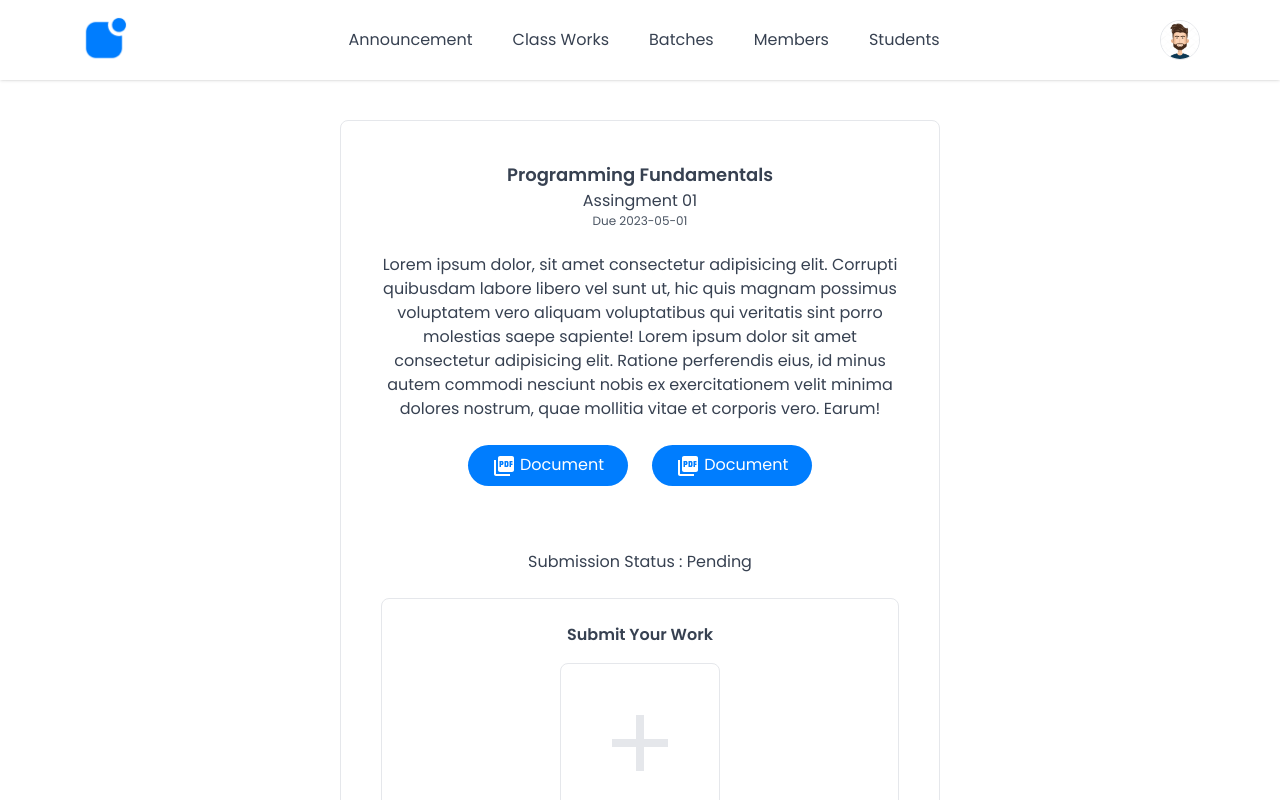
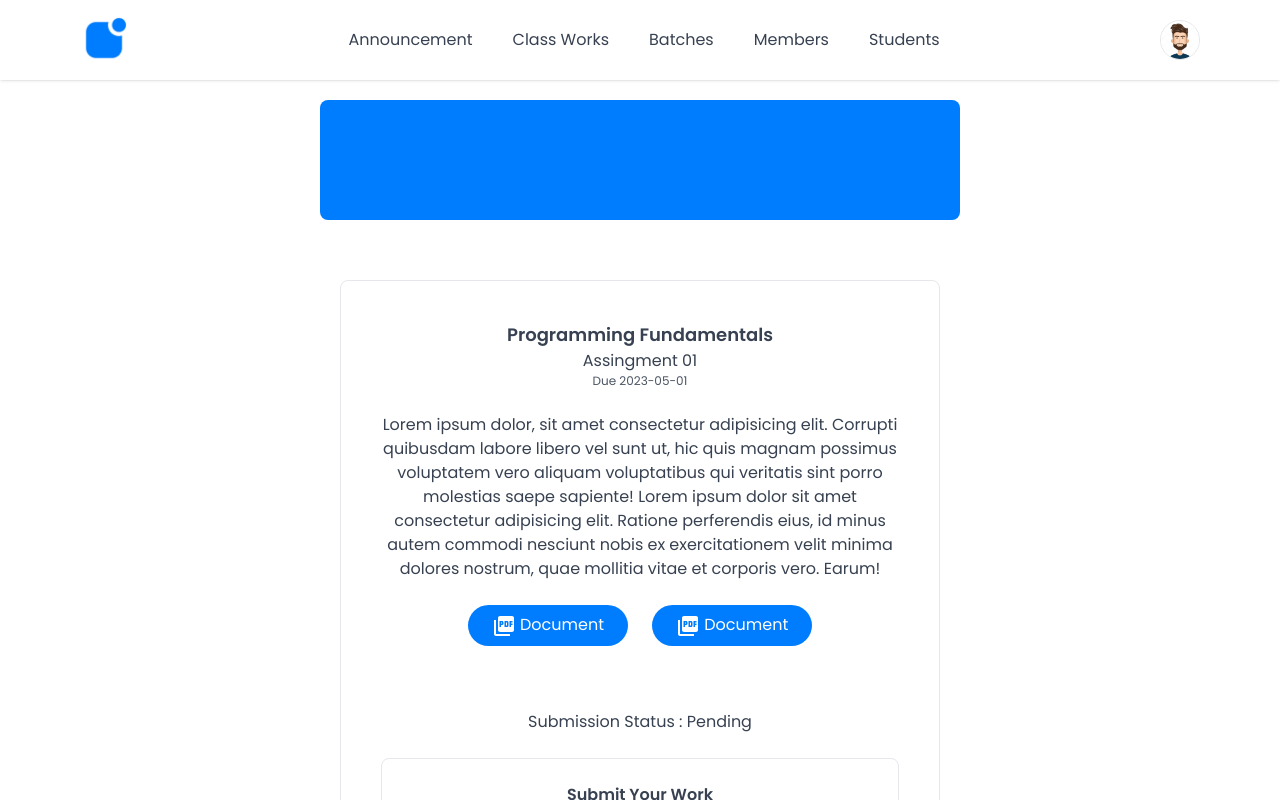
Before and after one commit to Sandun-Induranga/Learning-Management-System, a React (Vite) app in the folder frontend/: page /student/class-work in a window 1280 px wide. Shown: the top 800 px of the page. Built offline with nearby package versions, Linux system fonts and the light colour scheme.

Commit message:
Content Updated

```diff
--- a/frontend/src/components/ClassWork/ClassWork.tsx
+++ b/frontend/src/components/ClassWork/ClassWork.tsx
@@ -2,7 +2,7 @@ import { Add, PictureAsPdf } from "@mui/icons-material";
 
 const ClassWork = () => {
   return (
-    <main className="md:w-1/2 border p-10 rounded-lg flex flex-col items-center gap-6">
+    <main className="mt-40 md:w-1/2 border p-10 rounded-lg flex flex-col items-center gap-6">
       <div className="flex flex-col items-center">
         <span className="text-gray-700 text-lg font-semibold">
           Programming Fundamentals
--- a/frontend/src/components/Header/Header.tsx
+++ b/frontend/src/components/Header/Header.tsx
@@ -44,6 +44,13 @@ const Header = () => {
           )}
         </div>
       </header>
+      <header className="w-full sm:px-80 py-5 h-40 fixed top-20 flex justify-center z-50">
+        <div className="w-full bg-sky-edited-500 rounded-lg flex justify-center items-center">
+          <h1 className="text-2xl text-white font-semibold">
+            {localStorage.getItem("currentBatch")}
+          </h1>
+        </div>
+      </header>
     </>
   );
 };
--- a/frontend/src/pages/Announcements/Announcements.tsx
+++ b/frontend/src/pages/Announcements/Announcements.tsx
@@ -122,7 +122,7 @@ const Announcements = () => {
   return (
     <>
       <Header />
-      <div className="mt-20 lg:mx-60 p-10 flex flex-col items-center justify-center gap-4">
+      <div className="mt-60 lg:mx-60 p-10 flex flex-col items-center justify-center gap-4">
         {isTeacher ? (
           <>
             {!isClickedAddButton ? (
--- a/frontend/src/pages/Login/Login.tsx
+++ b/frontend/src/pages/Login/Login.tsx
@@ -26,9 +26,13 @@ const Login = () => {
 
         switch (res.data.responseData.role) {
           case "Student":
-            setRole(res.data.responseData.setRole);
+            setRole(res.data.responseData.role);
             localStorage.setItem("currentUsername", username);
             localStorage.setItem("currentRole", "Student");
+            localStorage.setItem(
+              "currentBatch",
+              res.data.responseData.batchName
+            );
             alert(localStorage.getItem("currentUsername"));
             navigate("/student", { replace: false });
             break;
```
